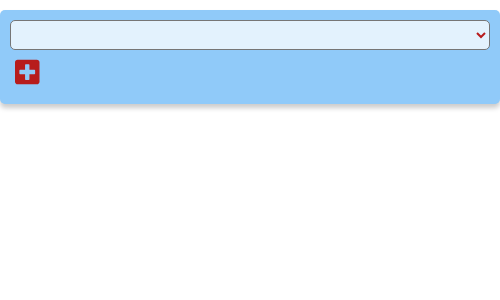
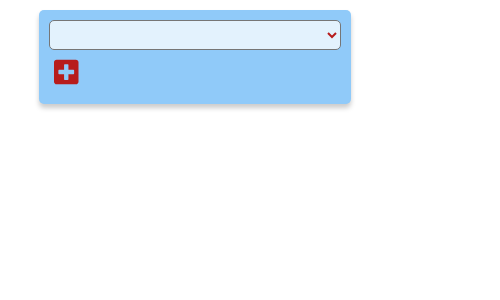
Before and after one commit to ilis137/Recipe-box, a React (Create React App) app: page / in a window 390 px wide. Shown: the top 300 px of the page, 500 px wide, since content can reach past the window. Built offline with nearby package versions, Linux system fonts and the light colour scheme.

Commit message:
make responsive

```diff
--- a/src/App.jsx
+++ b/src/App.jsx
@@ -120,6 +120,9 @@ const StyledApp = styled.div`
   background:#90caf9;
   border-radius: 5px;
   z-index:20;
+  @media (max-width: 600px) {
+    width: 80%;
+  }
 `;
 const StyledSearch = styled(Search)`
   width: 100%;
--- a/src/components/Modal/Modal.jsx
+++ b/src/components/Modal/Modal.jsx
@@ -12,12 +12,15 @@ const StyledModal = styled.div`
   box-shadow: 1px 1px 1px #888;
   z-index: 200;
   position: fixed;
-  padding: 16px;
   left: calc(50% - 300px);
   top: 15%;
   transition: all 0.3s ease-out;
   transform: ${props => (props.show ? "translate(0)" : "translateY(-100vh)")};
   opacity: ${props => (props.show ? "1" : "0")};
+  @media (max-width: 600px) {
+    width: 70%;
+    left: 15%;
+  }
 `;
 
 const Modal = props => {
```
